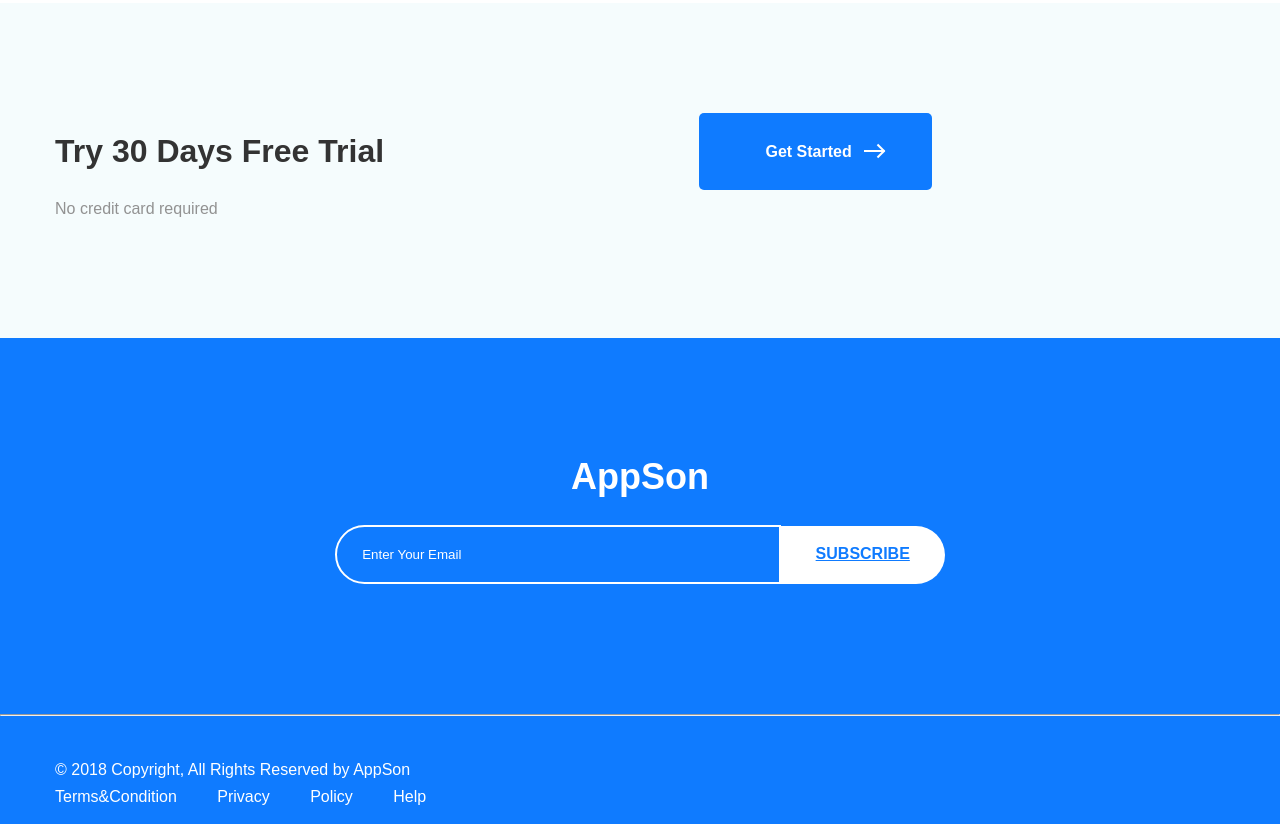
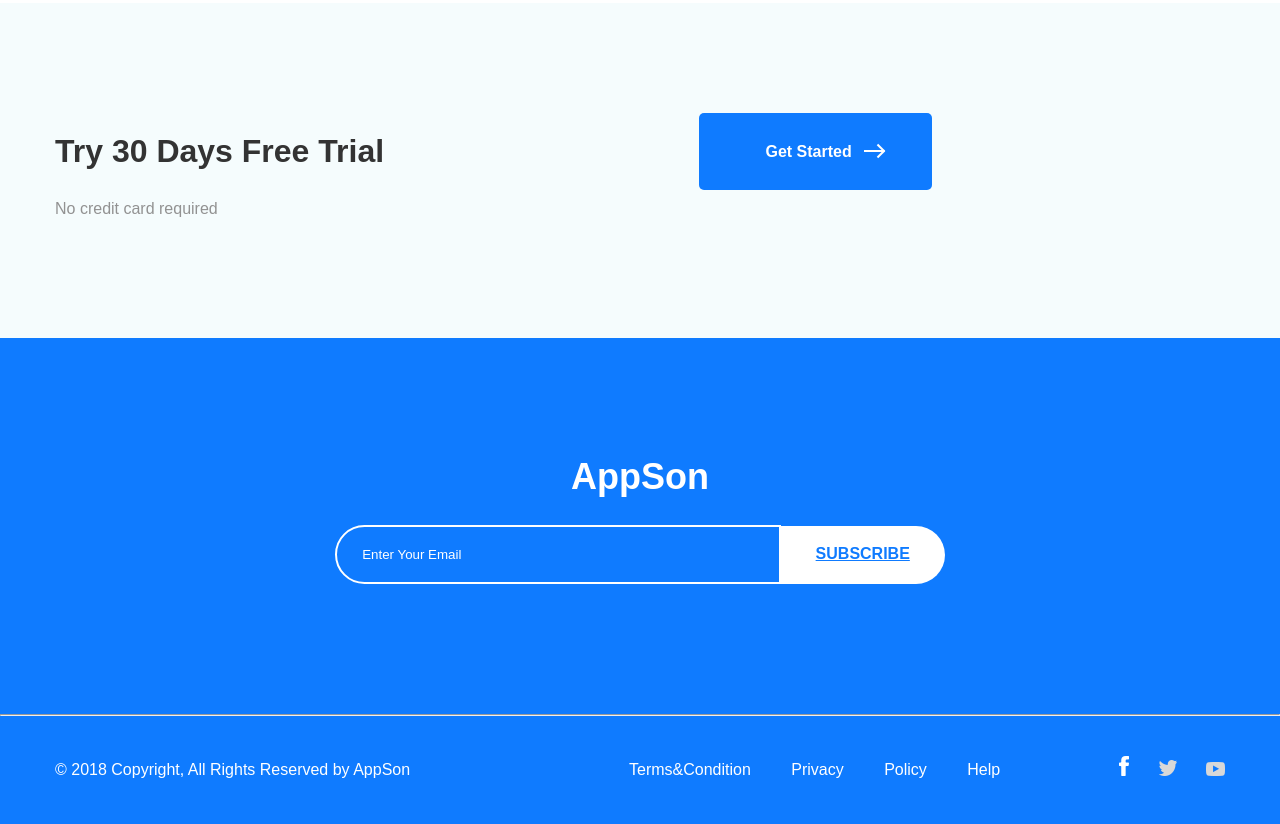
Before and after one commit to zenaZi/AppSon_Academy, a plain HTML site: page index.html in a window 1280 px wide. Shown: the part 4347-5171 px from the top of the page. Drawn offline with Linux system fonts and the light colour scheme.

Commit message:
закончен block footer

```diff
--- a/css/css.css
+++ b/css/css.css
@@ -620,11 +620,23 @@ hr {
 }
 
 
+.footer-social {
+    display: flex;
+    justify-content: space-between;
+
+}
+
 .footer-copyright {
     color: #fff;
+
 }
 
 .terms {
     color: #fff;
+    padding-left: 100px;
     word-spacing: 36px;
 }
+
+.social-media {
+    word-spacing: 25px;
+}
--- a/index.html
+++ b/index.html
@@ -231,10 +231,18 @@
     <hr>
 
     <div class="container">
-        <div class="footer-copyright"> © 2018 Copyright, All Rights Reserved by AppSon </div>
-        <div class="terms">Terms&Condition Privacy Policy Help</div>
+        <div class="footer-social">
+            <div class="footer-copyright"> © 2018 Copyright, All Rights Reserved by AppSon</div>
+            <div class="terms">Terms&Condition Privacy Policy Help</div>
+            <div class="social-media">
+                <a href="#"><img src="img/fb.png" alt="fb" class="fb"></a>
+                <a href="#"><img src="img/twitter.png" alt="twitter" class="twitter"></a>
+                <a href="#"><img src="img/yt.png" alt="twitter" class="twitter"></a>
+            </div>
+        </div>
+        <!-- / .footer-social -->
     </div>
-
+    <!-- / .container -->
 </footer>
 <!-- / .footer -->
 
```
